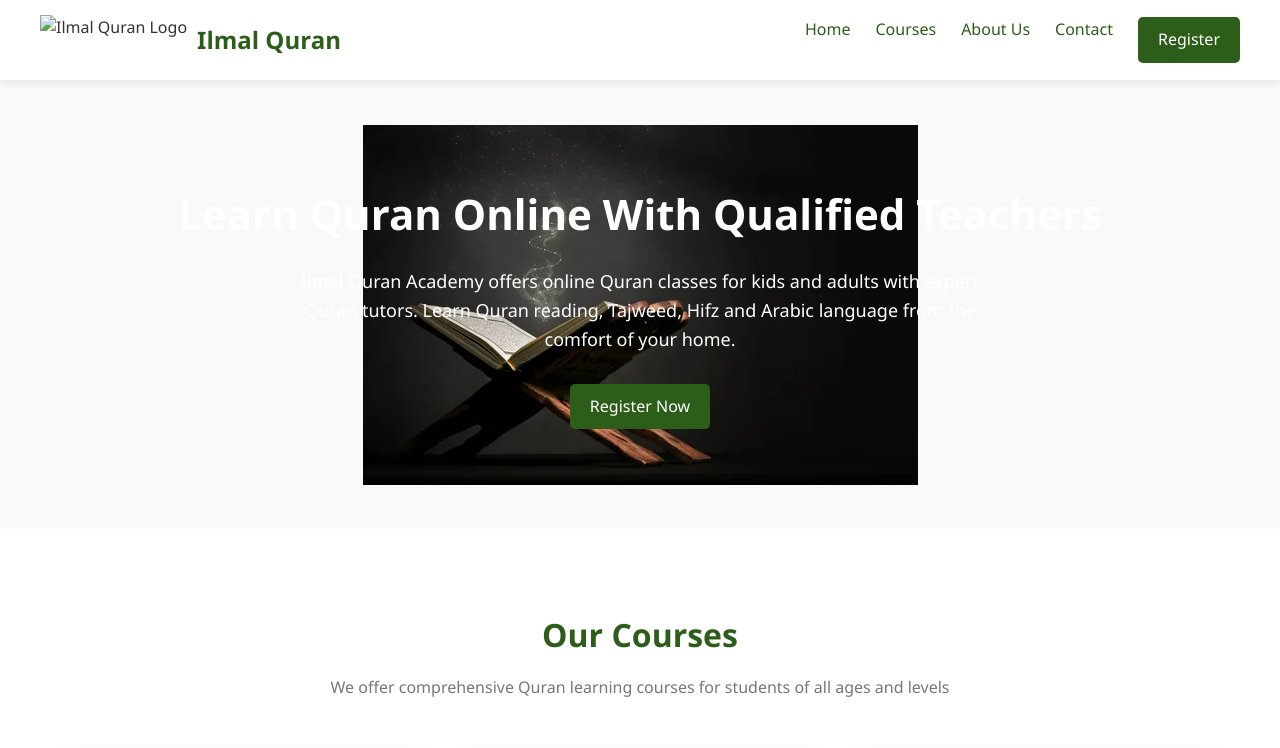
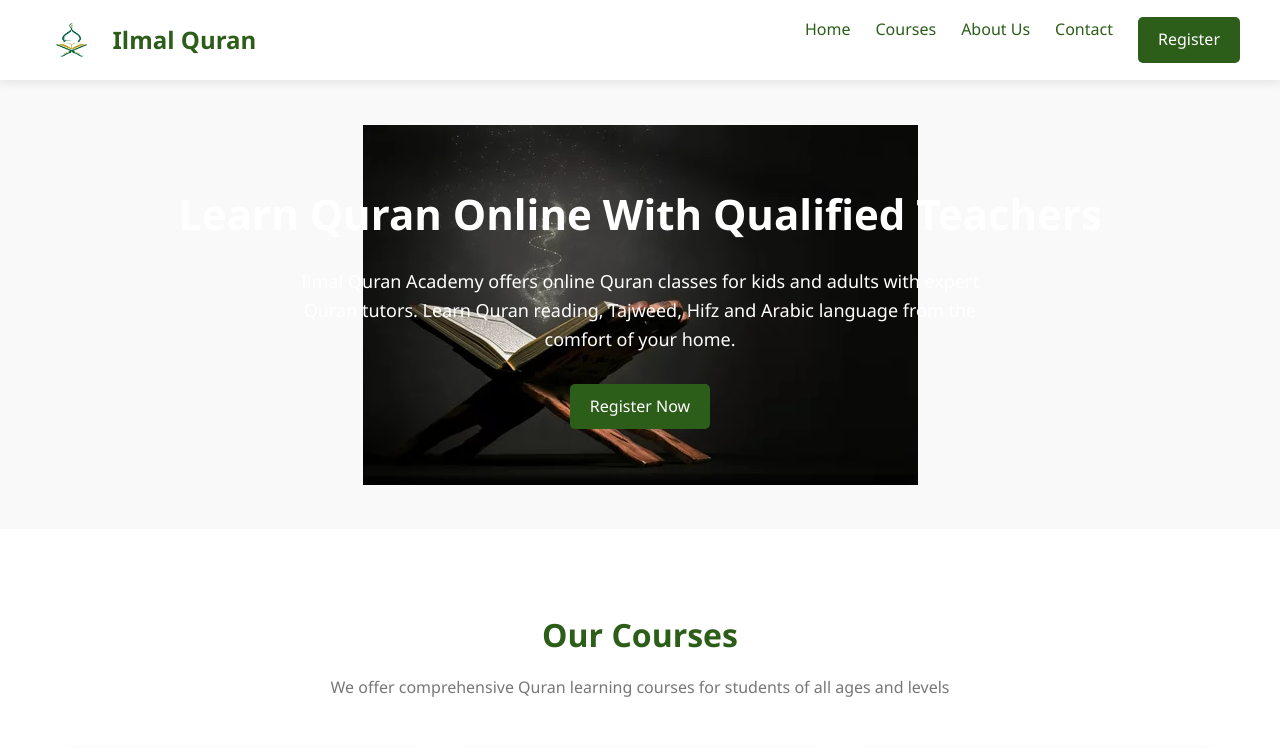
Before and after one commit to haseebrehmani/onlineQuranAcademy, a plain HTML site: page index.html in a window 1280 px wide. Shown: the top 748 px of the page. Drawn offline with Linux system fonts and the light colour scheme.

Commit message:
Update index.html

```diff
--- a/index.html
+++ b/index.html
@@ -675,7 +675,7 @@
         <header>
             <div class="container header-container">
                 <div class="logo">
-                    <img src="content/logo.jpg" alt="Ilmal Quran Logo">
+                    <img src="logo.jpg" alt="Ilmal Quran Logo">
                     <h1>Ilmal Quran</h1>
                 </div>
                 <button class="mobile-menu-btn" id="mobileMenuBtn">☰</button>
```
